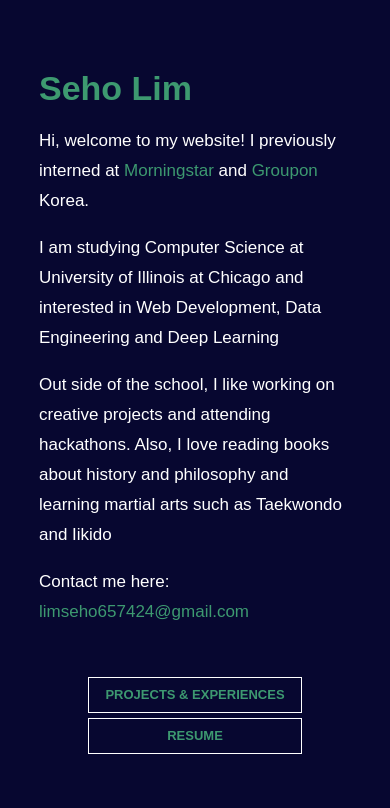
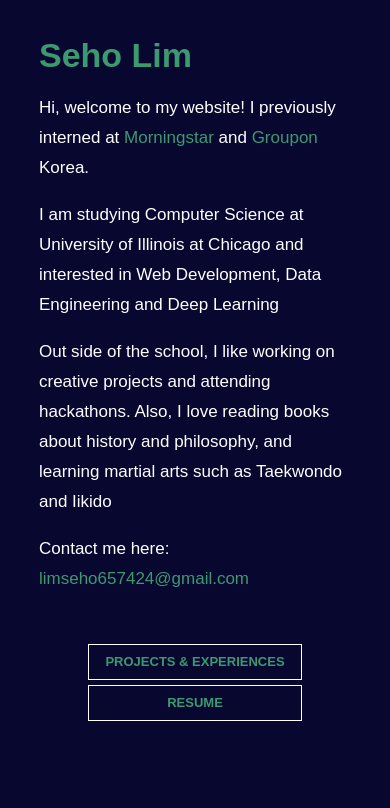
Before and after one commit to sonamoo/myPortfolio, a PHP site: page /about.html in a window 390 px wide. Shown: the top 808 px of the page. Run offline with PHP 8.4, Linux system fonts and the light colour scheme; some libraries are stand-ins or nearby versions.

Commit message:
fixed the filter contents in mobile display and the about page.

```diff
--- a/about.html
+++ b/about.html
@@ -18,7 +18,7 @@
                 <h1><a href="home.html">Seho Lim</a></h1>
                 <p>Hi, welcome to my website! I previously interned at <a href="http://www.morningstar.com/">Morningstar</a> and <a href="groupon.com/">Groupon</a> Korea.</p>
                 <p>I am studying Computer Science at University of Illinois at Chicago and interested in Web Development, Data Engineering and Deep Learning</p>
-                <p>Out side of the school, I like working on creative projects and attending hackathons. Also, I love reading books about history and philosophy and learning martial arts such as Taekwondo and Iikido</p>
+                <p>Out side of the school, I like working on creative projects and attending hackathons. Also, I love reading books about history and philosophy, and learning martial arts such as Taekwondo and Iikido</p>
                 Contact me here: <a href="mailto:webmaster@example.com">limseho657424@gmail.com</a>
 
                 <div class="about-buttons-wrapper">
--- a/css/about.css
+++ b/css/about.css
@@ -56,6 +56,6 @@ a, a:hover, a:link, a:visited, a:active {
 
 @media screen and (max-width: 480px) {
     body {
-        padding-top: 50px;
+        padding-top: 17px;
     }
 }
--- a/home.html
+++ b/home.html
@@ -29,11 +29,11 @@
                     <a href="Resume_SehoLim.pdf" class="a-button">RESUME</a>
                 </div>
                 <div id="social-buttons-wrapper">
-
                     <a class="social-buttons-links" href="https://github.com/sonamoo" target="_blank"><i class="fa fa-github fa-3x" aria-hidden="true"></i></a>
                     <a class="social-buttons-links" href="https://www.linkedin.com/in/ericlimchicago/" target="_blank"><i class="fa fa fa-linkedin-square fa-3x" aria-hidden="true"></i></a>
                     <a class="social-buttons-links" href="#"><i class="fa fa fa-comment fa-3x" target="_blank" aria-hidden="true"></i></a>
                 </div>
+
             </div>
         </div>
     </div>
```
Also changed, not shown: css/main.css (+8 -0 lines).
